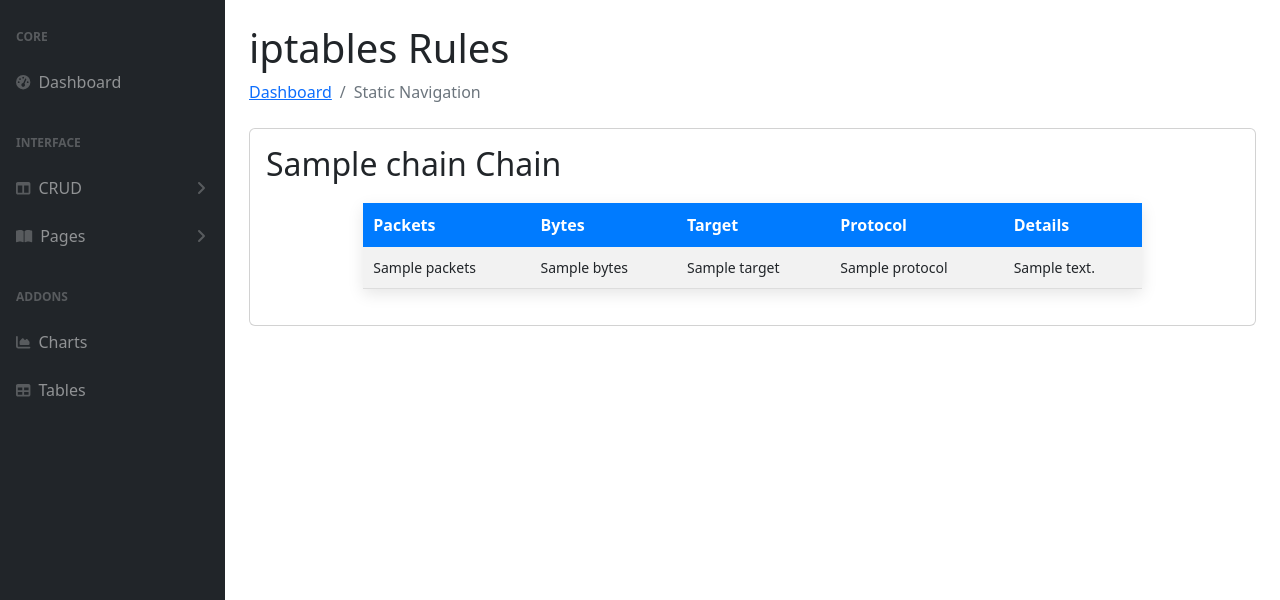
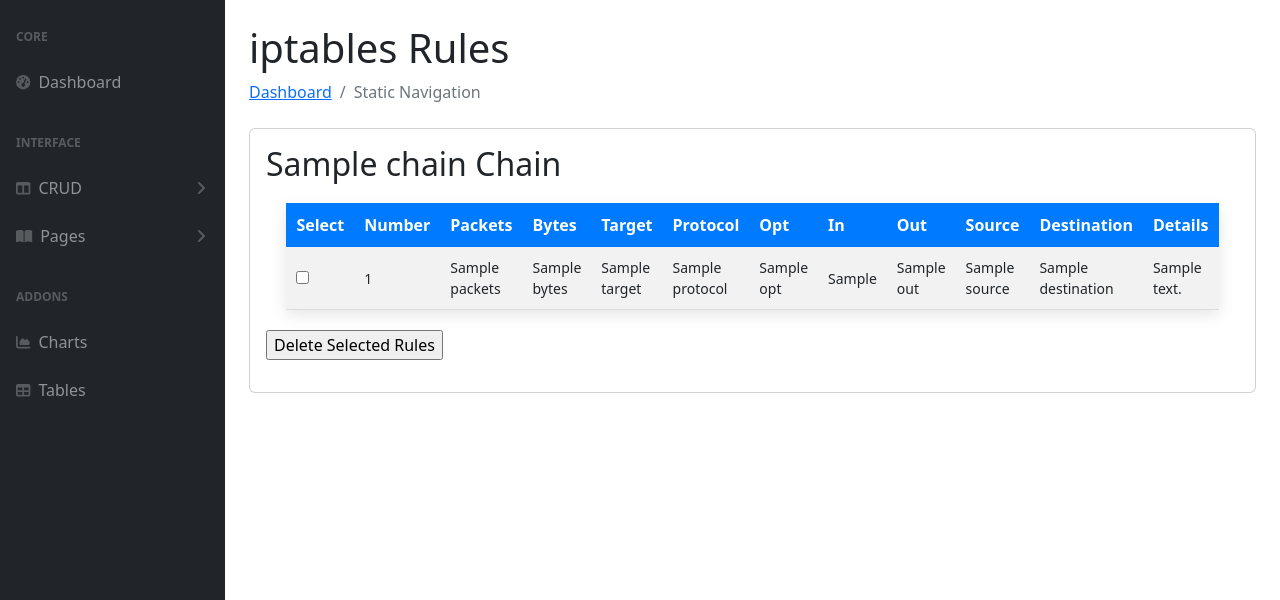
Before and after one commit to BoB-Dev-Top30/Firewall, a Flask app: template templates/read.html in a window 1280 px wide. Shown: the part 56-656 px from the top of the page. Run offline with Flask 3, Linux system fonts and the light colour scheme; the template is opened without the code that fills it: most values are stand-ins (such as "Sample title", 1, 10 or a date in 2020); some libraries are stand-ins or nearby versions.

Commit message:
[feat] delete

```diff
--- a/app.py
+++ b/app.py
@@ -1,4 +1,4 @@
-from flask import Flask, render_template, request, flash
+from flask import Flask, render_template, request, flash, redirect, url_for
 import subprocess
 
 # 자체 제작 모듈
@@ -60,9 +60,23 @@ def create():
 
 @app.route('/read')
 def read():
-    iptables_output = subprocess.check_output(['sudo', 'iptables', '-nvL']).decode('utf-8')
+    iptables_output = subprocess.check_output(['sudo', 'iptables', '-nvL', '--line-numbers']).decode('utf-8')
     chains = parse_iptables(iptables_output)
     return render_template('read.html', chains=chains)
+
+
+@app.route('/delete_rule/<chain_name>', methods=['POST'])
+def delete_rule(chain_name):
+    selected_rules = request.form.getlist('rule_to_delete')
+    for rule_number in selected_rules:
+        try:
+            subprocess.run(['sudo', 'iptables', '-D', chain_name, rule_number], check=True)
+        except subprocess.CalledProcessError as e:
+            print(f"An error occurred: {e}")
+            # 오류 처리
+
+    return redirect(url_for('read'))
+
 
 '''
 @app.route("/unblock_ip/<ip>", methods=["POST"])
--- a/templates/read.html
+++ b/templates/read.html
@@ -121,24 +121,41 @@
 
                                     {% for chain_name, rules in chains.items() %}
                                     <h2>{{ chain_name }} Chain</h2>
+                                    <form method="post" action="{{url_for('delete_rule', chain_name=chain_name)}}">
                                     <table id="iptables-table">
                                         <tr>
+                                            <th>Select</th>
+                                            <th>Number</th>
                                             <th>Packets</th>
                                             <th>Bytes</th>
                                             <th>Target</th>
                                             <th>Protocol</th>
+                                            <th>Opt</th>
+                                            <th>In</th>
+                                            <th>Out</th>
+                                            <th>Source</th>
+                                            <th>Destination</th>
                                             <th>Details</th>
                                         </tr>
                                         {% for rule in rules %}
                                         <tr>
+                                            <td><input type="checkbox" name="rule_to_delete" value="{{ rule.num }}"></td>
+                                            <td>{{ rule.num }}</td>
                                             <td>{{ rule.packets }}</td>
                                             <td>{{ rule.bytes }}</td>
                                             <td>{{ rule.target }}</td>
                                             <td>{{ rule.protocol }}</td>
+                                            <td>{{ rule.opt }}</td>
+                                            <td>{{ rule.in }}</td>
+                                            <td>{{ rule.out }}</td>
+                                            <td>{{ rule.source }}</td>
+                                            <td>{{ rule.destination }}</td>
                                             <td>{{ rule.details }}</td>
                                         </tr>
                                         {% endfor %}
                                     </table>
+                                    <input type="submit" value="Delete Selected Rules">
+                                </form>
                                     {% endfor %}
 
                                 </p>
```
Also changed, not shown: CRUD/Parse_Table.py (+13 -7 lines).
